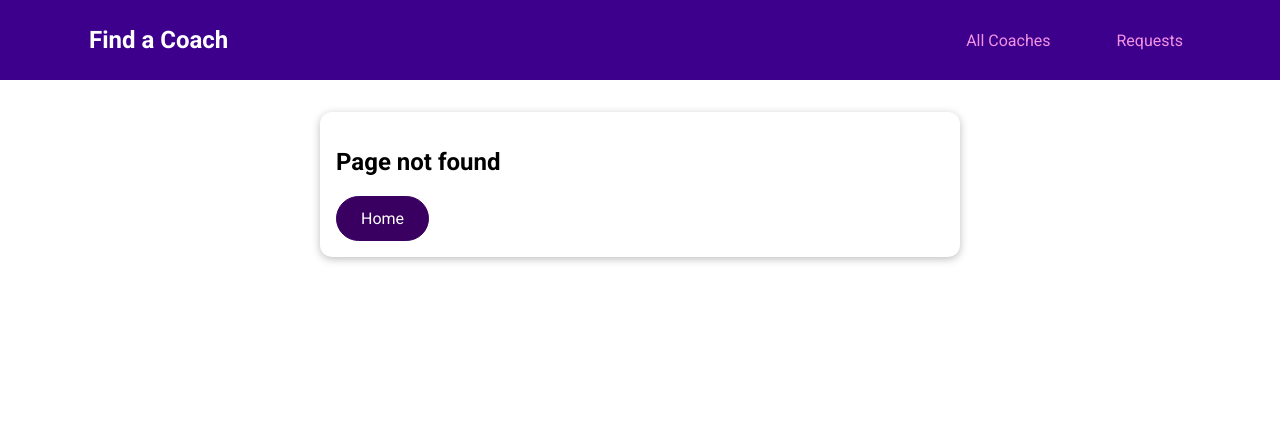
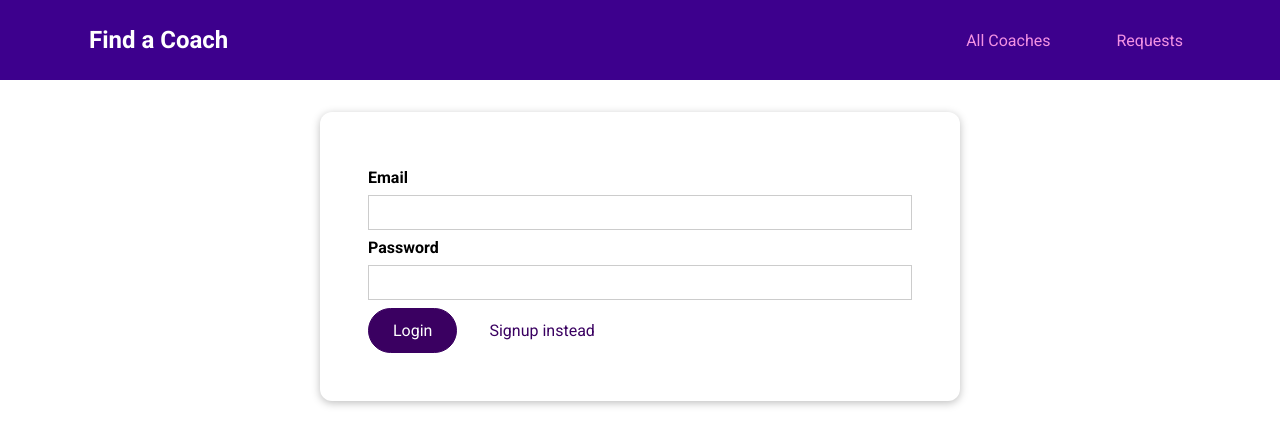
Before and after one commit to james-muriithi/find-a-coach, a Vue app: page /auth in a window 1280 px wide. Before the commit this address had no page. Shown: the top 446 px of the page. Built offline with nearby package versions, Linux system fonts and the light colour scheme.

Commit message:
added auth form

```diff
--- /dev/null
+++ b/src/pages/auth/UserAuth.vue
@@ -0,0 +1,106 @@
+<template>
+  <base-card>
+    <form @submit.prevent="submitForm">
+      <p v-if="!formIsValid">
+        Please enter a valid email and password (must be atleast 6 characters)
+      </p>
+      <div class="form-control">
+        <label for="email">Email</label>
+        <input type="email" id="email" v-model.trim="email" />
+      </div>
+      <div class="form-control">
+        <label for="password">Password</label>
+        <input type="password" v-model.trim="password" id="password" />
+      </div>
+
+      <base-button>{{ submitButtonCaption }}</base-button>
+      <base-button type="button" mode="flat" @click="switchAuthMode">{{
+        swithButtonCaption
+      }}</base-button>
+    </form>
+  </base-card>
+</template>
+
+<script>
+export default {
+  data() {
+    return {
+      email: '',
+      password: '',
+      formIsValid: true,
+      mode: 'login',
+    };
+  },
+  computed: {
+    submitButtonCaption() {
+      if (this.mode == 'login') {
+        return 'Login';
+      } else {
+        return 'Signup';
+      }
+    },
+    swithButtonCaption() {
+      if (this.mode == 'login') {
+        return 'Signup instead';
+      } else {
+        return 'Login instead';
+      }
+    },
+  },
+  methods: {
+    submitForm() {
+      this.formIsValid = true;
+      if (
+        this.email == '' ||
+        !this.email.includes('@') ||
+        this.password.length < 6
+      ) {
+        this.formIsValid = false;
+        return;
+      }
+    },
+    switchAuthMode() {
+        console.log(this.mode);
+      if (this.mode == 'login') {
+        this.mode = 'signup';
+      } else {
+        this.mode = 'login';
+      }
+    },
+  },
+};
+</script>
+
+<style scoped>
+form {
+  margin: 1rem;
+  border-radius: 12px;
+  padding: 1rem;
+}
+
+.form-control {
+  margin: 0.5rem 0;
+}
+
+label {
+  font-weight: bold;
+  margin-bottom: 0.5rem;
+  display: block;
+}
+
+input,
+textarea {
+  display: block;
+  width: 100%;
+  font: inherit;
+  border: 1px solid #ccc;
+  padding: 7px;
+}
+
+input:focus,
+textarea:focus {
+  border-color: #3d008d;
+  background-color: #faf6ff;
+  outline: none;
+}
+</style>
--- a/src/router.js
+++ b/src/router.js
@@ -6,6 +6,7 @@
 import ContactCoach from './pages/requests/ContactCoach.vue';
 import RequestsReceived from './pages/requests/RequestsReceived.vue';
 import NotFound from './pages/NotFound.vue';
+import UserAuth from './pages/auth/UserAuth.vue';
 
 const router = createRouter({
   history: createWebHistory(),
@@ -23,6 +24,7 @@
     },
     { path: '/register', component: CoachRegister },
     { path: '/requests', component: RequestsReceived },
+    { path: '/auth', component: UserAuth },
     { path: '/:notFound(.*)', component: NotFound }
   ]
 });
```
Also changed, not shown: src/store/modules/auth/index.js (added, +8 -0 lines).
